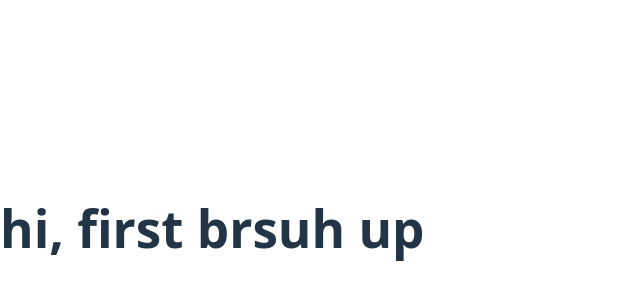
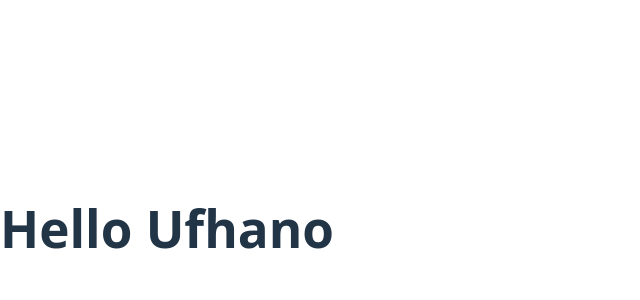
Before and after one commit to Ufhano/quick-brushup, a React (Vite) app: page / in a window 1280 px wide. Shown: the part 172-472 px from the top of the page, without its empty margins (0-640 px from the left). Built offline with nearby package versions, Linux system fonts and the light colour scheme.

Commit message:
Update message.jsx

```diff
--- a/src/message.jsx
+++ b/src/message.jsx
@@ -1,5 +1,8 @@
 //function based compents more consise
 function Message(){
+    const name='Ufhano';
+    if (name)
+        return<h1>Hello {name}</h1>;
     return <h1> hi, first brsuh up  </h1>;
 }
 export default Message;
```
